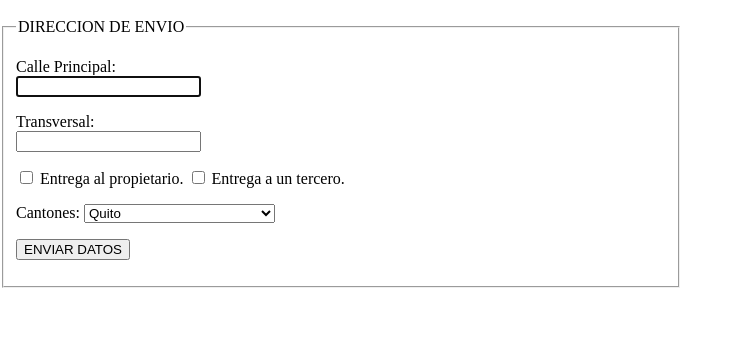
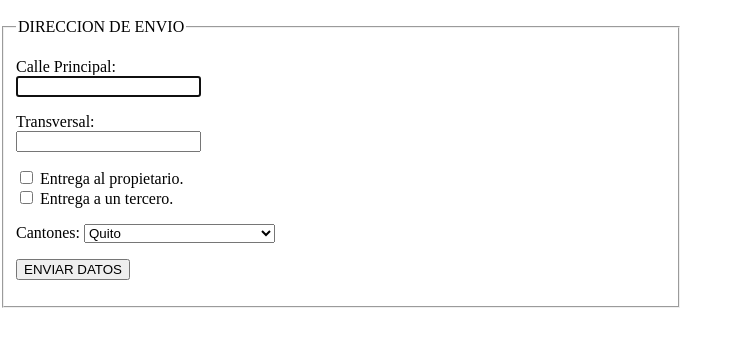
Before and after one commit to mvespin1/10038-Actividad01, a plain HTML site: page html/form1.html in a window 1280 px wide. Shown: the whole page, without its empty margins (0-741 px from the left). Drawn offline with Linux system fonts and the light colour scheme; files whose address does not match are found by name.

Commit message:
Cambio 2

```diff
--- a/html/form1.html
+++ b/html/form1.html
@@ -35,7 +35,7 @@
       </p>
 
         <input type="checkbox" id="entregaPro" name="entregaPro" value="1">
-        <label for="entregaPro">Entrega al propietario.</label>
+        <label for="entregaPro">Entrega al propietario.</label><br>
 
         <input type="checkbox" id="entregaTercero" name="entregaTercero" value="1">
         <label for="entregaTercero">Entrega a un tercero.</label>
```
